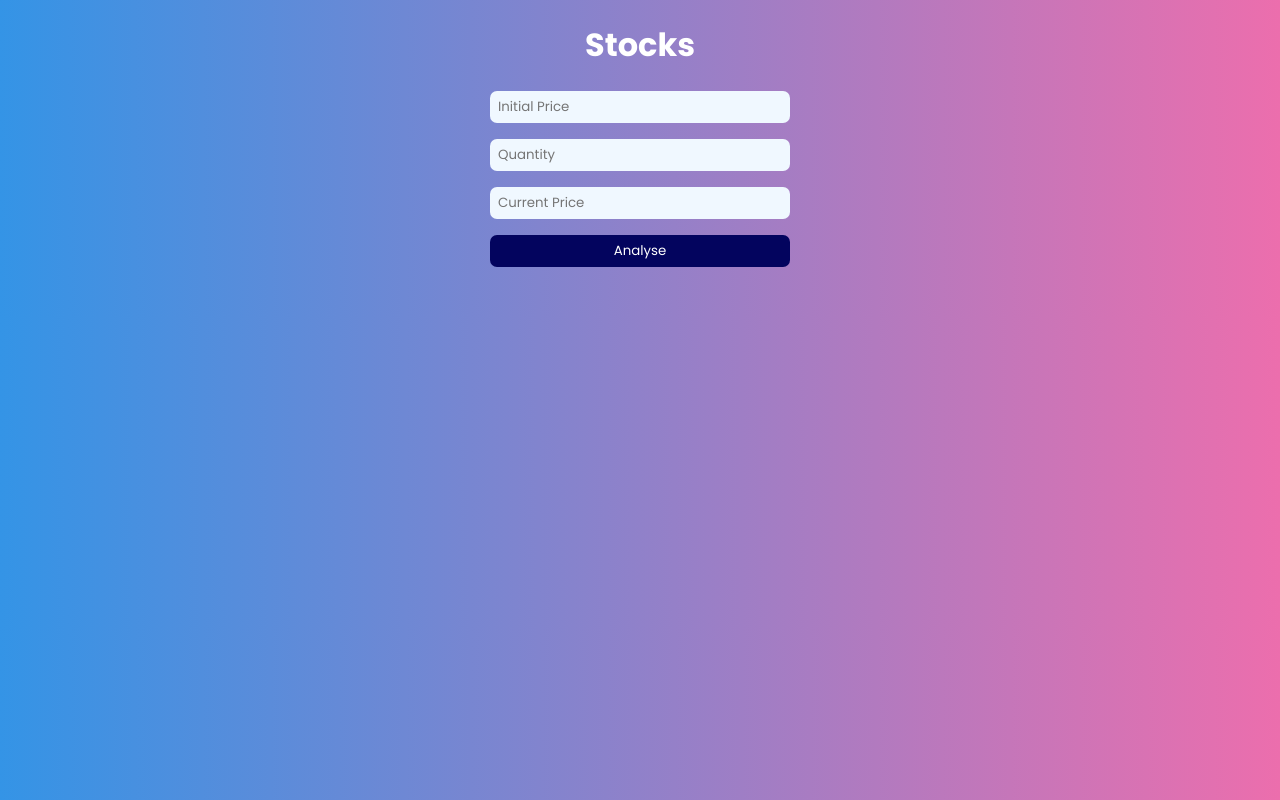
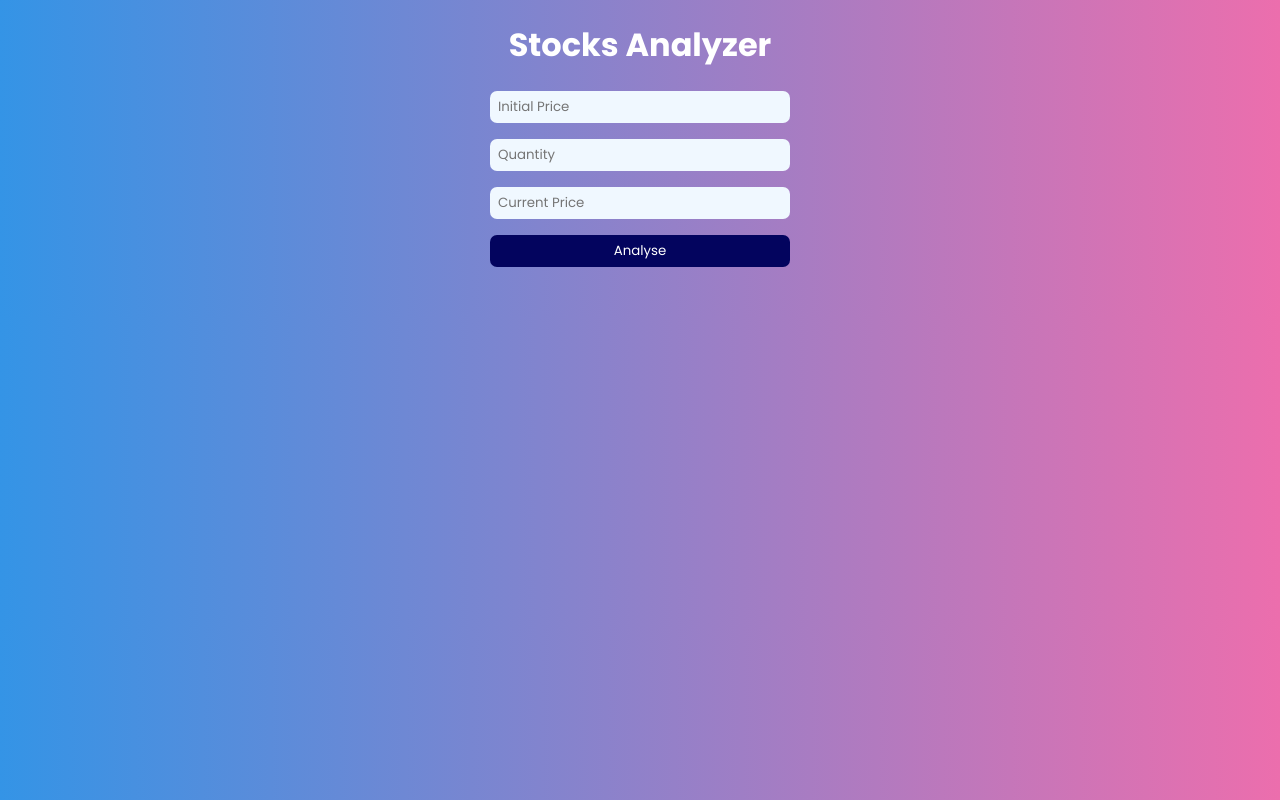
Before and after one commit to akshitaggarwal100/learnGit, a plain HTML site: page index.html in a window 1280 px wide. Drawn offline with Linux system fonts and the light colour scheme.

Commit message:
changed heading and title

```diff
--- a/index.html
+++ b/index.html
@@ -10,10 +10,10 @@
     <link rel="preconnect" href="https://fonts.gstatic.com" crossorigin>
     <link href="https://fonts.googleapis.com/css2?family=Poppins:ital,wght@0,100;0,200;0,300;0,400;0,500;0,600;0,700;0,800;0,900;1,100;1,200;1,300;1,400;1,500;1,600;1,700;1,800;1,900&display=swap" rel="stylesheet">
 
-    <title>Stocks</title>
+    <title>Stocks Analyzer</title>
 </head>
 <body>
-    <h1 class="heading">Stocks</h1>
+    <h1 class="heading">Stocks Analyzer</h1>
 
     <form class="form">
         <input required class="inputField" placeholder="Initial Price" type="number" name="initialPrice" id="initial">
```
